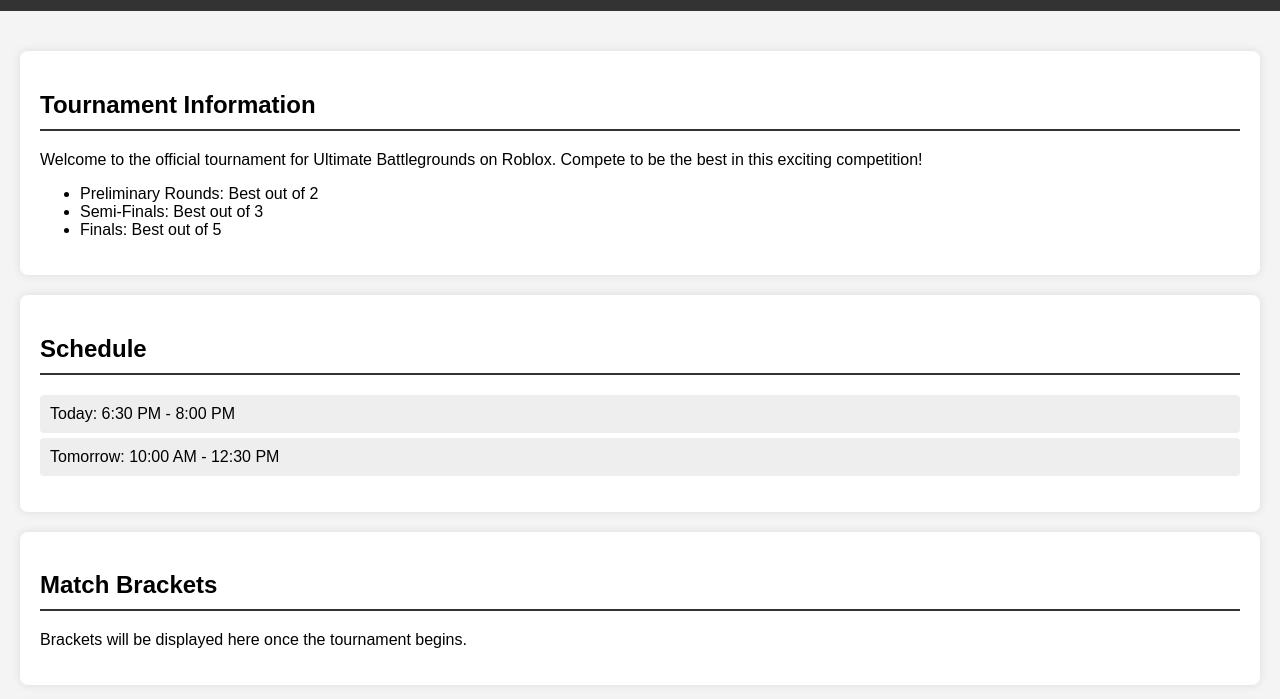
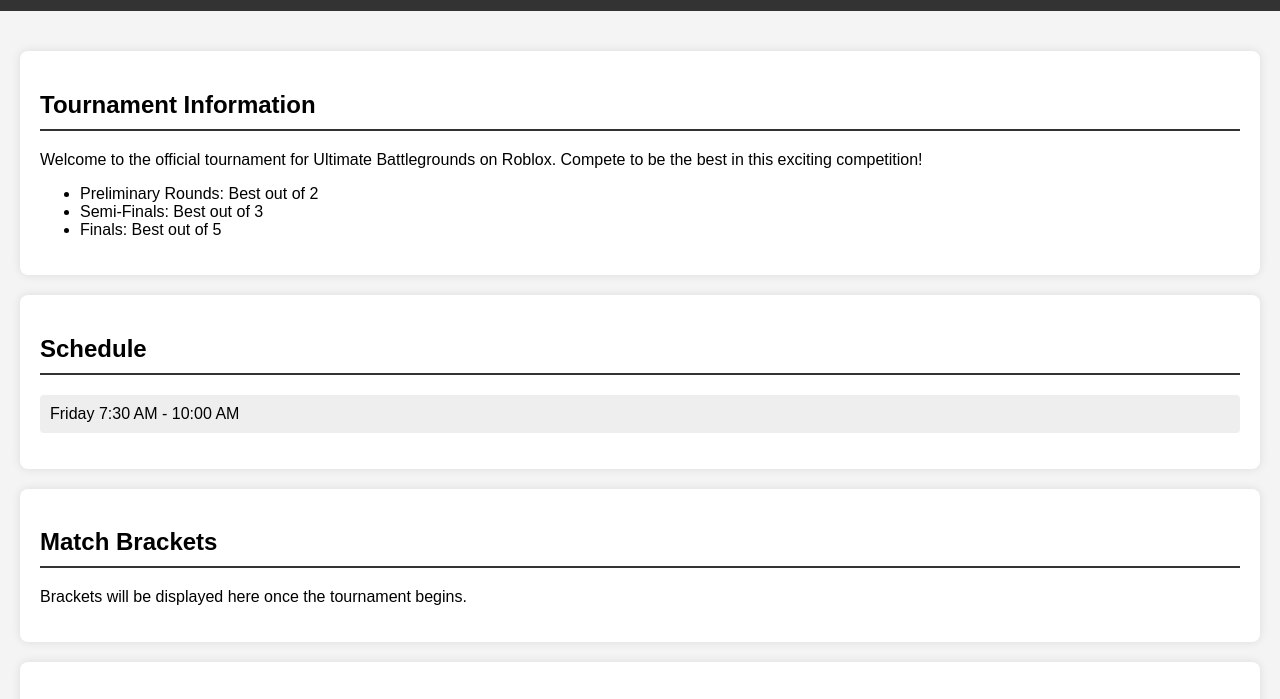
Before and after one commit to LexBe11/github.GoldenTourneys.io, a plain HTML site: page index.html in a window 1280 px wide. Shown: the part 89-788 px from the top of the page. Drawn offline with Linux system fonts and the light colour scheme.

Commit message:
Update index.html

```diff
--- a/index.html
+++ b/index.html
@@ -23,8 +23,7 @@
         <section id="schedule">
             <h2>Schedule</h2>
             <ul>
-                <li>Today: 6:30 PM - 8:00 PM</li>
-                <li>Tomorrow: 10:00 AM - 12:30 PM</li>
+                <li>Friday 7:30 AM - 10:00 AM</li>
             </ul>
         </section>
         </section>
```
